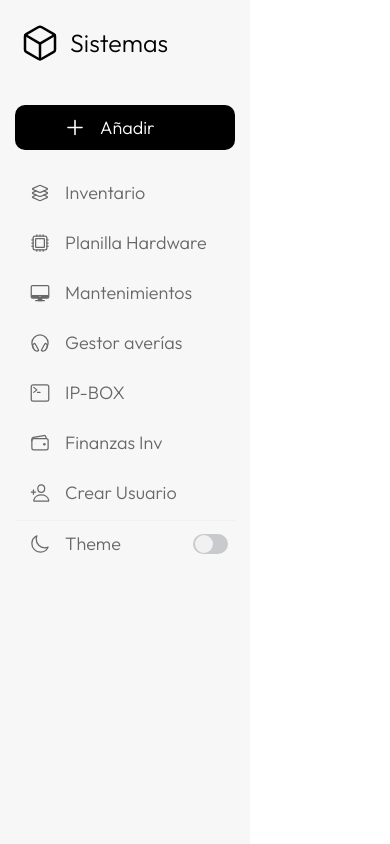
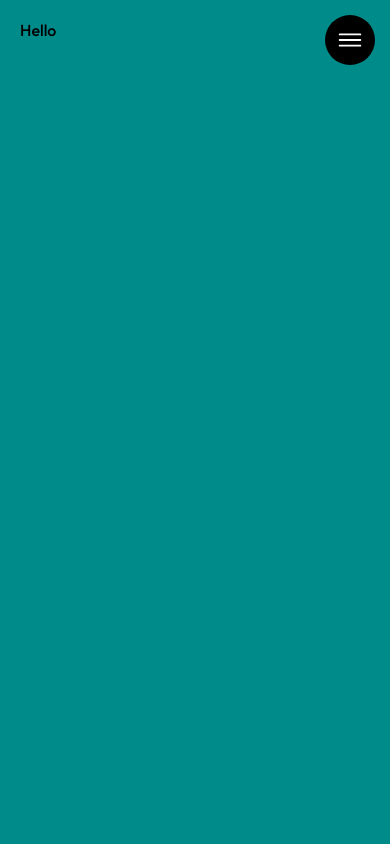
Before and after one commit to bkt93/SistemaStock-Flask, a Flask app: page /home in a window 390 px wide. Run offline with Flask 3, Linux system fonts and the light colour scheme; some libraries are stand-ins or nearby versions.

Commit message:
Desplegable finalizado - Responsive

```diff
--- a/src/static/css/home.css
+++ b/src/static/css/home.css
@@ -1,40 +1,46 @@
-@import url('https://fonts.googleapis.com/css2?family=Outfit:wght@300&family=Roboto:wght@300&display=swap');
+@import url('https://fonts.googleapis.com/css2?family=Outfit:wght@500&display=swap');
+:root{
+    --color-barra-lateral:rgb(255,255,255);
 
-:root{
-    --color-barra-lateral: rgb(247, 247, 247);
-
-    --color-texto: rgb(0,0,0);
-    --color-texto-menu: rgb(103, 104, 104);
+    --color-texto:rgb(0,0,0);
+    --color-texto-menu:rgb(134,136,144);
 
     --color-menu-hover:rgb(238,238,238);
-    --color-menu-hover-texto: rgb(0,0,0);
+    --color-menu-hover-texto:rgb(0,0,0);
 
-    --color-boton: rgb(0,0,0);
-    --color-boton-texto: rgb(255,255,255);
+    --color-boton:rgb(0,0,0);
+    --color-boton-texto:rgb(255,255,255);
 
-    --color-linea:rgb(241,241,241);
+    --color-linea:rgb(180,180,180);
 
-    --color-switch-base: rgb(201,202,206);
-    --color-switch-circulo: rgb(241,241,241);
+    --color-switch-base :rgb(201,202,206);
+    --color-switch-circulo:rgb(241,241,241);
+
+    --color-scroll:rgb(192,192,192);
+    --color-scroll-hover:rgb(134,134,134);
 }
 
 .dark-mode{
-    --color-barra-lateral: rgb(44,45,49);
+    --color-barra-lateral:rgb(44,45,49);
 
-    --color-texto: rgb(255,255,255);
-    --color-texto-menu: rgb(204, 204, 204);
+    --color-texto:rgb(255,255,255);
+    --color-texto-menu:rgb(110,110,117);
 
     --color-menu-hover:rgb(0,0,0);
-    --color-menu-hover-texto: rgb(238,238,238);
+    --color-menu-hover-texto:rgb(238,238,238);
 
-    --color-boton: rgb(255,255,255);
-    --color-boton-texto: rgb(0,0,0);
+    --color-boton:rgb(255,255,255);
+    --color-boton-texto:rgb(0,0,0);
 
-    --color-linea:rgb(71,70,78);
+    --color-linea:rgb(90,90,90);
 
-    --color-switch-base: rgb(39,205,64);
-    --color-switch-circulo: rgb(255,255,255);
+    --color-switch-base :rgb(39,205,64);
+    --color-switch-circulo:rgb(255,255,255);
+
+    --color-scroll:rgb(68,69,74);
+    --color-scroll-hover:rgb(85,85,85);
 }
+
 
 *{
     margin: 0;
@@ -42,40 +48,63 @@
     box-sizing: border-box;
     font-family: 'Outfit', sans-serif;
 }
-
 body{
     height: 100vh;
     width: 100%;
-    background-color: rgb(255, 255, 255);
+    background-color: darkcyan;
 }
 
+/*-----------------Menu*/
+.menu{
+    position: fixed;
+    width: 50px;
+    height: 50px;
+    font-size: 30px;
+    display: none;
+    justify-content: center;
+    align-items: center;
+    border-radius: 50%;
+    cursor: pointer;
+    background-color: var(--color-boton);
+    color: var(--color-boton-texto);
+    right: 15px;
+    top: 15px;
+    z-index: 100;
+}
+
+
+/*----------------Barra Lateral*/
 .barra-lateral{
+    position: fixed;
+    display: flex;
+    flex-direction: column;
+    justify-content: space-between;
     width: 250px;
     height: 100%;
     overflow: hidden;
     padding: 20px 15px;
     background-color: var(--color-barra-lateral);
-    transition: width 0.5s ease, background-color 0.3s ease;
+    transition: width 0.5s ease,background-color 0.3s ease,left 0.5s ease;
+    z-index: 50;
 }
+
 .mini-barra-lateral{
     width: 80px;
 }
-
 .barra-lateral span{
     width: 100px;
     white-space: nowrap;
     font-size: 18px;
     text-align: left;
     opacity: 1;
-    transition: opacity 0.5s ease, width 0.5s ease;
+    transition: opacity 0.5s ease,width 0.5s ease;
 }
-
 .barra-lateral span.oculto{
     opacity: 0;
     width: 0;
 }
 
-/*----- Nombre de página */
+/*------------> Nombre de la página */
 .barra-lateral .nombre-pagina{
     width: 100%;
     height: 45px;
@@ -84,7 +113,6 @@ body{
     display: flex;
     align-items: center;
 }
-
 .barra-lateral .nombre-pagina ion-icon{
     min-width: 50px;
     font-size: 40px;
@@ -96,7 +124,7 @@ body{
 }
 
 
-/*-------- Botón -- */
+/*------------> Botón*/
 .barra-lateral .boton{
     width: 100%;
     height: 45px;
@@ -114,7 +142,23 @@ body{
     font-size: 25px;
 }
 
-/*-------- Navegación -- */
+
+/*--------------> Menu Navegación*/
+.barra-lateral .navegacion{
+    height: 100%;
+    overflow-y: auto;
+    overflow-x: hidden;
+}
+.barra-lateral .navegacion::-webkit-scrollbar{
+    width: 5px;
+}
+.barra-lateral .navegacion::-webkit-scrollbar-thumb{
+    background-color: var(--color-scroll);
+    border-radius: 5px;
+}
+.barra-lateral .navegacion::-webkit-scrollbar-thumb:hover{
+    background-color: var(--color-scroll-hover);
+}
 .barra-lateral .navegacion li{
     list-style: none;
     display: flex;
@@ -129,27 +173,27 @@ body{
     border-radius: 10px;
     color: var(--color-texto-menu);
 }
-
 .barra-lateral .navegacion a:hover{
     background-color: var(--color-menu-hover);
     color: var(--color-menu-hover-texto);
 }
-
 .barra-lateral .navegacion ion-icon{
     min-width: 50px;
     font-size: 20px;
 }
 
-/*----- Línea --*/
+/*-----------------> Linea*/
 .barra-lateral .linea{
     width: 100%;
     height: 1px;
+    margin-top: 15px;
     background-color: var(--color-linea);
 }
 
-/* Modo oscuro */
+/*----------------> Modo Oscuro*/
 .barra-lateral .modo-oscuro{
     width: 100%;
+    margin-bottom: 80px;
     border-radius: 10px;
     display: flex;
     justify-content: space-between;
@@ -163,11 +207,12 @@ body{
     color: var(--color-texto-menu);
 }
 .barra-lateral .modo-oscuro ion-icon{
+
     width: 50px;
     font-size: 20px;
 }
 
-/* Switch */
+/*--->switch*/
 .barra-lateral .modo-oscuro .switch{
     display: flex;
     align-items: center;
@@ -197,3 +242,89 @@ body{
 .barra-lateral .modo-oscuro .circulo.prendido{
     left: 15px;
 }
+
+/*---------------> Usuario*/
+.barra-lateral .usuario{
+    width: 100%;
+    display: flex;
+}
+.barra-lateral .usuario img{
+    width: 50px;
+    min-width: 50px;
+    border-radius: 10px;
+}
+.barra-lateral .usuario .info-usuario{
+    width: 100%;
+    display: flex;
+    align-items: center;
+    justify-content: space-between;
+    color: var(--color-texto);
+    overflow: hidden;
+}
+.barra-lateral .usuario .nombre-email{
+    width: 100%;
+    display: flex;
+    flex-direction: column;
+    margin-left: 5px;
+}
+.barra-lateral .usuario .nombre{
+    font-size: 15px;
+    font-weight: 600;
+}
+.barra-lateral .usuario .email{
+    font-size: 13px;
+}
+.barra-lateral .usuario ion-icon{
+    font-size: 20px;
+}
+
+
+/*-------------main*/
+
+#inventario{
+    background-color: var(--color-menu-hover);
+    color: var(--color-menu-hover-texto);
+}
+
+main{
+    margin-left: 250px;
+    padding: 20px;
+    transition: margin-left 0.5s ease;
+}
+main.min-main{
+    margin-left: 80px;
+}
+
+
+
+/*------------------> Responsive*/
+@media (max-height: 660px){
+    .barra-lateral .nombre-pagina{
+        margin-bottom: 5px;
+    }
+    .barra-lateral .modo-oscuro{
+        margin-bottom: 3px;
+    }
+}
+@media (max-width: 600px){
+    .barra-lateral{
+        position: fixed;
+        left: -250px;
+    }
+    .max-barra-lateral{
+        left: 0;
+    }
+    .menu{
+        display: flex;
+    }
+    .menu ion-icon:nth-child(2){
+        display: none;
+    }
+    main{
+        margin-left: 0;
+    }
+    main.min-main{
+        margin-left: 0;
+    }
+
+}
--- a/src/static/js/desplegable.js
+++ b/src/static/js/desplegable.js
@@ -1,9 +1,29 @@
-//Funcionalidades barra desplegable
 const cloud = document.getElementById("cloud");
 const barraLateral = document.querySelector(".barra-lateral");
 const spans = document.querySelectorAll("span");
 const palanca = document.querySelector(".switch");
 const circulo = document.querySelector(".circulo");
+const menu = document.querySelector(".menu");
+const main = document.querySelector("main");
+
+menu.addEventListener("click",()=>{
+    barraLateral.classList.toggle("max-barra-lateral");
+    if(barraLateral.classList.contains("max-barra-lateral")){
+        menu.children[0].style.display = "none";
+        menu.children[1].style.display = "block";
+    }
+    else{
+        menu.children[0].style.display = "block";
+        menu.children[1].style.display = "none";
+    }
+    if(window.innerWidth<=320){
+        barraLateral.classList.add("mini-barra-lateral");
+        main.classList.add("min-main");
+        spans.forEach((span)=>{
+            span.classList.add("oculto");
+        })
+    }
+});
 
 palanca.addEventListener("click",()=>{
     let body = document.body;
@@ -11,8 +31,9 @@ palanca.addEventListener("click",()=>{
     circulo.classList.toggle("prendido");
 });
 
-cloud.addEventListener("click", ()=>{
+cloud.addEventListener("click",()=>{
     barraLateral.classList.toggle("mini-barra-lateral");
+    main.classList.toggle("min-main");
     spans.forEach((span)=>{
         span.classList.toggle("oculto");
     });
--- a/src/templates/home.html
+++ b/src/templates/home.html
@@ -3,27 +3,33 @@
 <head>
     <meta charset="UTF-8">
     <meta name="viewport" content="width=device-width, initial-scale=1.0">
-    <link rel="stylesheet" href="/SistemaStock-Flask/src/static/css/home.css">
+    <link rel="stylesheet" href="/src/static/css/home.css">
     <title>Document</title>
 </head>
 <body>
 
-
+    <div class="menu">
+        <ion-icon name="menu-outline"></ion-icon>
+        <ion-icon name="close-outline"></ion-icon>
+    </div>
+    <!-- Desplegable -->
     <div class="barra-lateral">
+        <div>
             <div class="nombre-pagina">
-            <ion-icon id="cloud" name="cube-outline"></ion-icon>
+                <ion-icon id="cloud" name="cloud-outline"></ion-icon>
                 <span>Sistemas</span>
             </div>
             <button class="boton">
                 <ion-icon name="add-outline"></ion-icon>
-            <span>Añadir</span>
+                <span>Create new</span>
             </button>
+        </div>
 
         <!-- Barra de navegación -->
         <nav class="navegacion">
             <ul>
                 <li>
-                    <a href="#">
+                    <a id="inventario" href="#">
                         <ion-icon name="layers-outline"></ion-icon>
                         <span>Inventario</span>
                     </a>
@@ -67,6 +73,7 @@
             </ul>
         </nav>
 
+        <div>
             <div class="linea"></div>
 
             <div class="modo-oscuro">
@@ -83,10 +90,15 @@
                 </div>
             </div>
         </div>
+    </div>
+
+    <main>
+        <p>Hello</p>
+    </main>
 
     <script type="module" src="https://unpkg.com/ionicons@7.1.0/dist/ionicons/ionicons.esm.js"></script>
     <script nomodule src="https://unpkg.com/ionicons@7.1.0/dist/ionicons/ionicons.js"></script>
-    <script src="/SistemaStock-Flask/src/static/js/desplegable.js"></script>
+    <script src="/src/static/js/desplegable.js"></script>
 </body>
 </html>
 
```
Also changed, not shown: README.md, 1 other file. Lines whose indentation alone changed are shown as unchanged.
